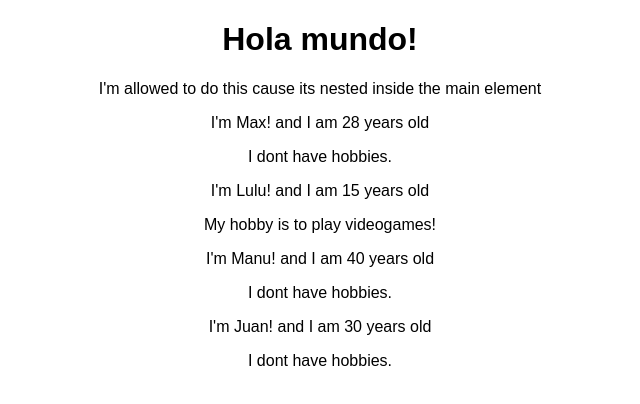
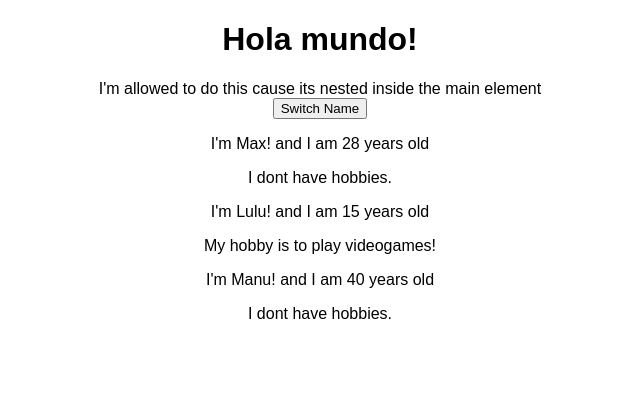
Before and after one commit to cetzz/react-complete-guide, a React (Create React App) app: page / in a window 1280 px wide. Shown: the top 404 px of the page, without its empty margins (320-960 px from the left). Built offline with nearby package versions, Linux system fonts and the light colour scheme.

Commit message:
class 38

```diff
--- a/src/App.js
+++ b/src/App.js
@@ -3,6 +3,14 @@
 import Person from './Person/Person.js';//NOTE: The name HAS to be uppercase first. If not React does not think it is a custom component
 
 class App extends Component {
+  state ={
+    persons: [
+      { name: 'Max', age:'28' },
+      {name:'Lulu', age:'15'},
+      {name:'Manu', age:'40'}
+
+    ]
+  }
   render() {
     return (
       <div className="App">
@@ -10,10 +18,10 @@
         Hola mundo!
        </h1> I'm allowed to do this cause its nested inside the main element
       <br></br>
-       <Person name='Max' age='28'/>
-       <Person name='Lulu' age='15'>My hobby is to play videogames!</Person>
-       <Person name='Manu' age='40'/>
-       <Person name='Juan' age='30'/>
+       <button> Switch Name</button>
+       <Person name={this.state.persons[0].name} age={this.state.persons[0].age}/>
+       <Person name={this.state.persons[1].name} age={this.state.persons[1].age}>My hobby is to play videogames!</Person>
+       <Person name={this.state.persons[2].name} age={this.state.persons[2].age}/>
       </div>
     );
     //return(React.createElement('div',{className:'App'},React.createElement('h1',null,'Hola mundo')));//this is the equivalent to the other code.
```
